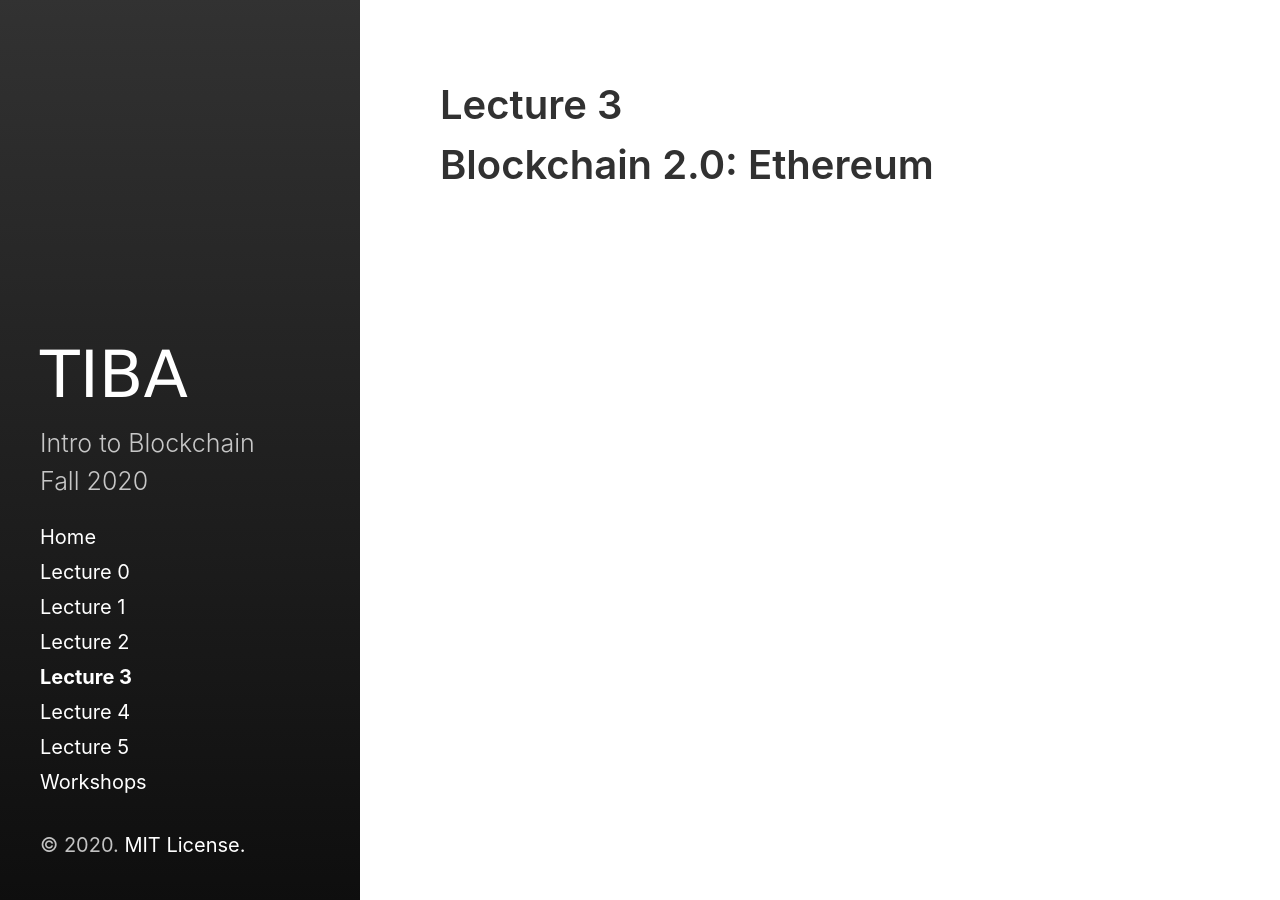
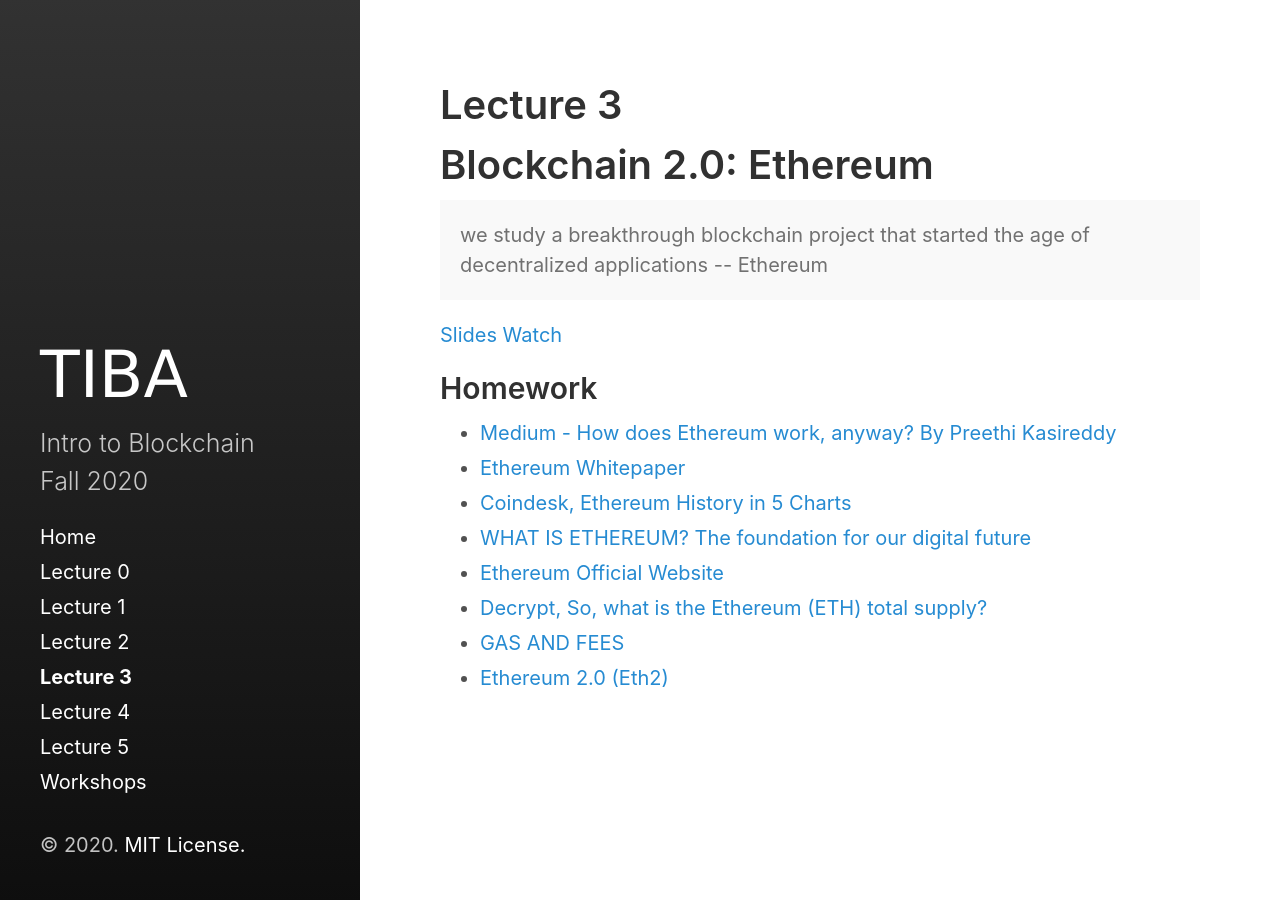
Before and after one commit to SamT6/ItBf20, a Jekyll site: the page built from lecture3.md, in a window 1280 px wide. Built offline with Jekyll 4.4.1, drawn with Linux system fonts in a browser that asks for light colours.

Commit message:
lecture 3 + workshop 2

```diff
--- a/lecture3.md
+++ b/lecture3.md
@@ -4,3 +4,37 @@ title: Lecture 3
 sidebar_link: true
 description: "Blockchain 2.0: Ethereum"
 ---
+
+<p class="message">
+ we study a breakthrough blockchain project that started the age of decentralized applications -- Ethereum
+</p>
+
+<a href="lectures/TIBA_ItB_f20_lec3.pdf">Slides</a>
+<a href="https://youtu.be/sY_ZtNx6Zzs">Watch</a>
+
+
+## Homework
+* <a href="https://medium.com/@preethikasireddy/how-does-ethereum-work-anyway-22d1df506369">
+Medium - How does Ethereum work, anyway? By Preethi Kasireddy
+ </a>
+* <a href="https://ethereum.org/en/whitepaper/">
+Ethereum Whitepaper
+ </a>
+* <a href="https://www.coindesk.com/ethereum-history-in-5-charts">
+Coindesk, Ethereum History in 5 Charts
+ </a>
+* <a href="https://ethereum.org/en/what-is-ethereum/">
+WHAT IS ETHEREUM? The foundation for our digital future
+ </a>
+* <a href="https://ethereum.org/en/">
+Ethereum Official Website
+ </a>
+* <a href="https://decrypt.co/38271/so-what-is-the-ethereum-eth-total-supply">
+Decrypt, So, what is the Ethereum (ETH) total supply?
+ </a>
+* <a href="https://ethereum.org/en/developers/docs/gas/">
+GAS AND FEES
+ </a>
+* <a href="https://ethereum.org/en/eth2/">
+Ethereum 2.0 (Eth2)
+ </a>
```
Also changed, not shown: workshops.md (+17 -1 lines), 3 other files.
